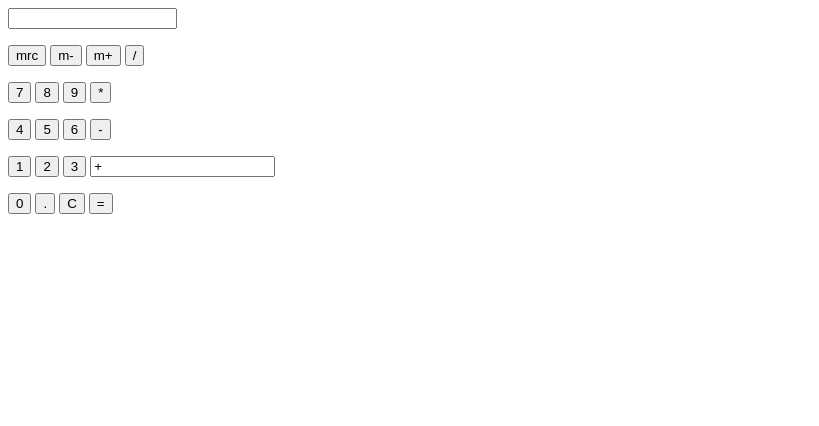
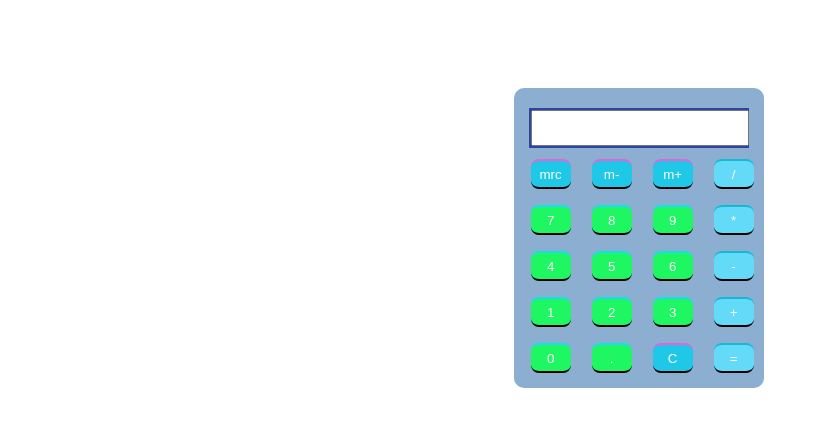
Before and after one commit to KingKong8/Calculator, a plain HTML site: page index.html in a window 1280 px wide. Shown: the whole page, without its empty margins (0-819 px from the left). Drawn offline with Linux system fonts and the light colour scheme.

Commit message:
Finished JavaScript

```diff
--- a/calculator.css
+++ b/calculator.css
@@ -1,2 +1,80 @@
 @charset "UTF-8";
 /* CSS Document */
+
+/* Calculator Box */
+.box {
+	background-color: #8BAED1;
+	height: 300px;
+	width: 250px;
+	border-radius: 10px;
+	position: relative;
+	top: 80px;
+	left: 40%;
+}
+
+/* Display */
+.display {
+	background-color: #2C44A3;
+	width: 220px;
+	position: relative;
+	left: 15px;
+	top: 20px;
+	height: 40px;
+}
+.display input {
+	position: relative;
+	left: 2px;
+	top: 2px;
+	height: 30px;
+	width: 210px;
+	color: black;
+	font-sizw: 21px;
+	text-align: right;
+}
+
+/* Calculator Buttons */
+.keys {
+	position: relative;
+	top: 15px;
+}
+.button {
+	width: 40px;
+	height: 30px;
+	border: none;
+	border-radius: 8px;
+	margin-left:17px;
+	cursor: pointer;
+	border-top: 2px solid transparent;
+}
+.button.function {
+	color: white;
+	background-color: #1FC8E6;
+	border-bottom: black 2px solid;
+	border-top: 2px #E762DA solid;
+}
+.button.operator {
+	color: white;
+	background-color: #62DAF8;
+	border-bottom: black 2px solid;
+	border-top: 2px #16B9D4 solid;
+}
+.button.number {
+	color:white;
+	background-color: #1EF762;
+	border-bottom: black 2px solid;
+	border-top: 2px #15DFEC solid;
+}
+
+/* Simulate Button Press */
+.function:active {
+	border-top: black 2px solid;
+	border-bottom: 2px #2520F7 solid;
+}
+.operator:active {
+	border-top: black 2px solid;
+	border-bottom: 2px #C2D2E6 solid;
+}
+.number:active {
+	border-top: black 2px solid;
+	border-bottom: 2px #1310B5 solid;
+}
--- a/calculator.js
+++ b/calculator.js
@@ -1 +1,21 @@
 // JavaScript Document
+
+// Change Display
+function d(val) {
+	document.getElementById("d").value = val;
+}
+
+// Type numbers and operators
+function v{val) {
+	document.getElementById("d").value += val;
+}
+// Evaluate the equation
+
+function e() {
+	try {
+		d(eval(document.getElementById("d")	.value));
+	}
+	catch(err) {
+		d("Error");
+	}
+}
--- a/index.html
+++ b/index.html
@@ -22,7 +22,7 @@
 		<p>
 			<input type="button" class= "button number" value="7" onclick= "v('7') ">
 			<input type= "button" class= "button number" value="8" onclick= "v('8')">
-			<input type="button" ckass= "button number" value="9" onclick="v('9')">
+			<input type="button" class= "button number" value="9" onclick="v('9')">
 			<input type= "button" class= "button operator" value="*" onclick="v('*')">
 		</p>
 		<p>
@@ -35,7 +35,7 @@
 			<input type="button" class="button number" value="1" onclick="v('1')">
 			<input type="button" class="button number" value="2" onclick="v('2')">
 			<input type="button" class= "button number" value="3" onclick="v('3')">
-			<input tupe="button" class= "button operator" value="+" onclick="v('+')">
+			<input type="button" class= "button operator" value="+" onclick="v('+')">
 		</p>
 		<p>
 			<input type= "button" class="button number" value="0" onclick="v('0')">
```
